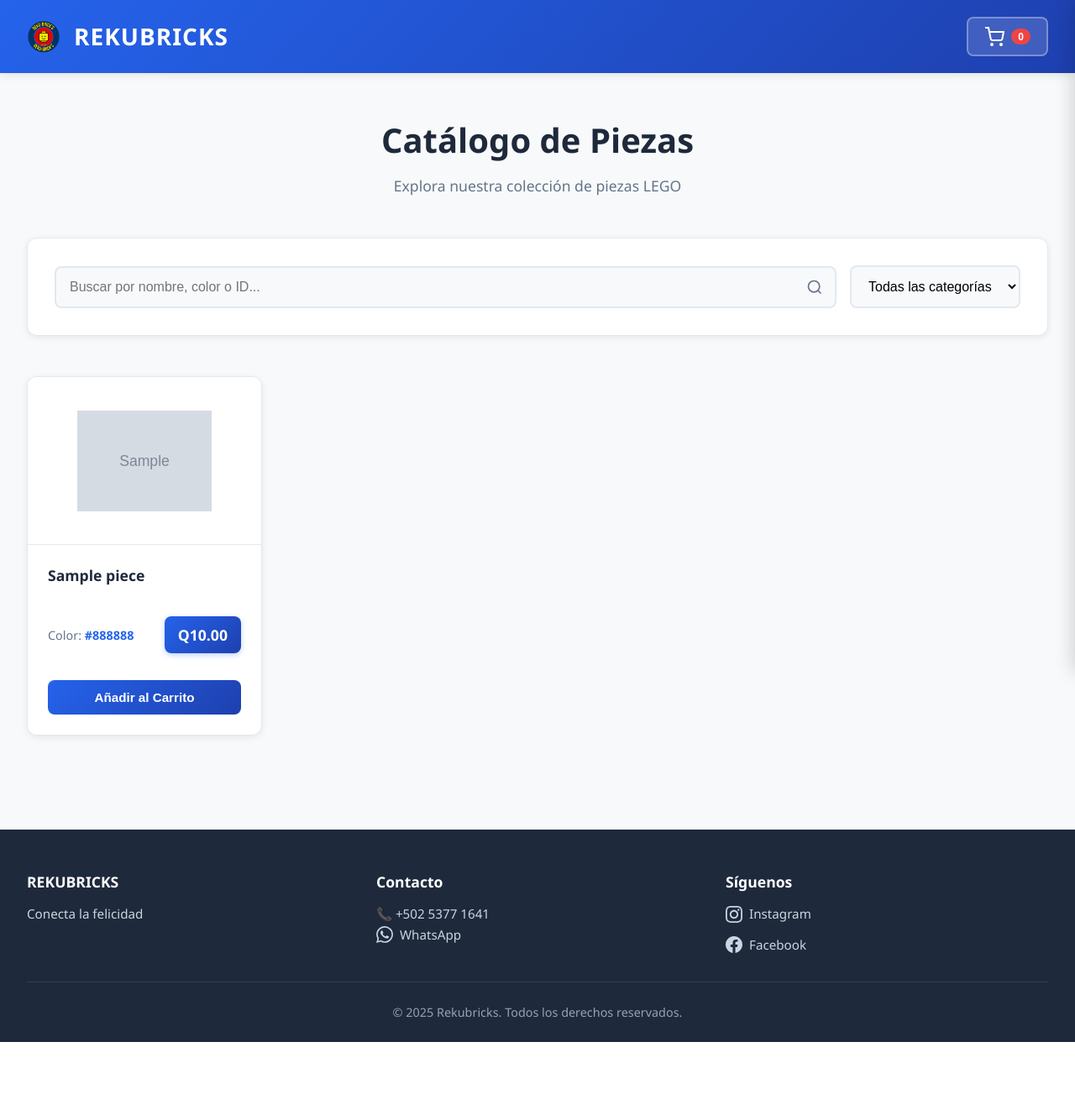
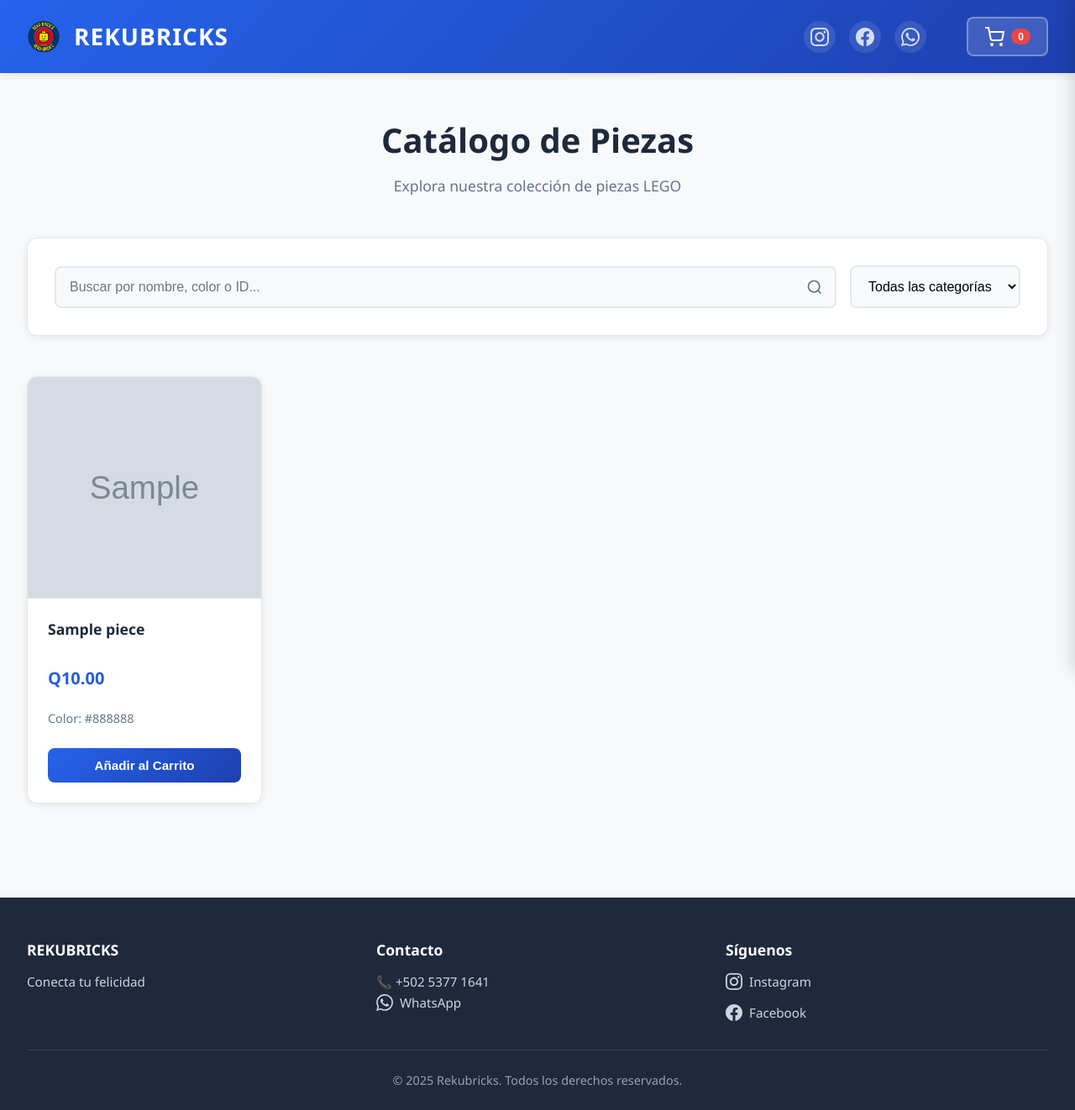
Before and after one commit to valevasqc/rekubricks_webapp, a Flask app: template templates/index.html in a window 1280 px wide. Shown: the whole page at 84% size. Before the commit the page ends 1241 px from the top, so only its background shows below. Run offline with Flask 3, Linux system fonts and the light colour scheme; the template is opened without the code that fills it: most values are stand-ins (such as "Sample title", 1, 10 or a date in 2020); grey boxes marked "Sample" are stand-in pictures.

Commit message:
website stylistic changes

```diff
--- a/static/script.js
+++ b/static/script.js
@@ -10,6 +10,12 @@
  */
 function searchProducts(searchTerm) {
     currentSearchTerm = searchTerm.toLowerCase();
+    // Reset category to 'all' when searching
+    currentCategory = 'all';
+    const categorySelect = document.getElementById('categoryFilter');
+    if (categorySelect) {
+        categorySelect.value = 'all';
+    }
     applyFilters();
 }
 
@@ -91,8 +97,8 @@
 
 // Update cart counter in header
 function updateCartCount() {
-    const totalItems = cart.reduce((sum, item) => sum + item.quantity, 0);
-    document.getElementById('cartCount').textContent = totalItems;
+    const uniqueItems = cart.length;
+    document.getElementById('cartCount').textContent = uniqueItems;
 }
 
 // Update cart display in panel
--- a/static/style.css
+++ b/static/style.css
@@ -59,6 +59,32 @@
     display: flex;
     align-items: center;
     gap: 1.5rem;
+}
+
+.social-icons {
+    display: flex;
+    align-items: center;
+    gap: 1rem;
+    margin-right: 1.5rem;
+}
+
+.social-icon {
+    color: rgba(255, 255, 255, 0.8);
+    display: flex;
+    align-items: center;
+    justify-content: center;
+    width: 38px;
+    height: 38px;
+    border-radius: 50%;
+    background: rgba(255, 255, 255, 0.1);
+    transition: all 0.3s ease;
+    text-decoration: none;
+}
+
+.social-icon:hover {
+    background: rgba(255, 255, 255, 0.2);
+    color: #ffffff;
+    transform: translateY(-2px);
 }
 
 .cart-button {
@@ -559,17 +585,17 @@
 
 .card-image {
     background: #ffffff;
-    padding: 2rem;
+    /* padding: 2.25rem; slightly larger padding to accommodate bigger image */
     display: flex;
     justify-content: center;
     align-items: center;
-    min-height: 200px;
+    min-height: 180px; /* increase image container height */
     border-bottom: 1px solid #e2e8f0;
 }
 
 .card-image img {
-    max-width: 160px;
-    max-height: 160px;
+    max-width: 350px;  /* increase image size */
+    max-height: 350px;
     object-fit: contain;
     transition: transform 0.3s ease;
 }
@@ -591,36 +617,26 @@
     font-weight: 600;
     color: #1e293b;
     line-height: 1.4;
-    min-height: 2.8rem;
-}
-
-.card-info {
-    display: flex;
-    justify-content: space-between;
-    align-items: center;
-    gap: 1rem;
-    margin-bottom: 1rem;
-    flex-wrap: wrap;
+    min-height: 2.2rem; /* reduce min-height to tighten space for single-line titles */
 }
 
 .color-label {
+    display: block;
     font-size: 0.9rem;
-    color: #64748b;
-}
-
-.color-label strong {
-    color: #2563eb;
-    font-weight: 600;
+    color: #64748b; /* gray text only */
+    margin-bottom: 0.5rem; /* smaller gap below color */
 }
 
 .price {
+    display: block;
     background: linear-gradient(135deg, #2563eb 0%, #1e40af 100%);
-    color: #ffffff;
-    padding: 0.5rem 1rem;
-    border-radius: 8px;
-    font-size: 1.1rem;
+    -webkit-background-clip: text;
+    -webkit-text-fill-color: transparent;
+    background-clip: text;
+    font-size: 1.25rem;
     font-weight: 700;
-    box-shadow: 0 2px 6px rgba(37, 99, 235, 0.3);
+    margin-top: 0.25rem;
+    margin-bottom: 0.25rem; /* tighter spacing around price */
 }
 
 .add-to-cart-btn {
@@ -822,13 +838,13 @@
     }
 
     .card-image {
-        min-height: 180px;
-        padding: 1.5rem;
+        min-height: 200px;
+        padding: 1.75rem;
     }
 
     .card-image img {
-        max-width: 140px;
-        max-height: 140px;
+        max-width: 160px;
+        max-height: 160px;
     }
 
     .footer-content {
@@ -892,12 +908,6 @@
         gap: 1.25rem;
     }
 
-    .card-info {
-        flex-direction: column;
-        align-items: flex-start;
-        gap: 0.75rem;
-    }
-
     .price {
         align-self: stretch;
         text-align: center;
--- a/templates/index.html
+++ b/templates/index.html
@@ -18,6 +18,23 @@
                 <h1>REKUBRICKS</h1>
             </div>
             <nav class="nav">
+                <div class="social-icons">
+                    <a href="https://www.instagram.com/reku_bricks/" target="_blank" class="social-icon" aria-label="Instagram">
+                        <svg width="22" height="22" viewBox="0 0 24 24" fill="currentColor">
+                            <path d="M12 2.163c3.204 0 3.584.012 4.85.07 3.252.148 4.771 1.691 4.919 4.919.058 1.265.069 1.645.069 4.849 0 3.205-.012 3.584-.069 4.849-.149 3.225-1.664 4.771-4.919 4.919-1.266.058-1.644.07-4.85.07-3.204 0-3.584-.012-4.849-.07-3.26-.149-4.771-1.699-4.919-4.92-.058-1.265-.07-1.644-.07-4.849 0-3.204.013-3.583.07-4.849.149-3.227 1.664-4.771 4.919-4.919 1.266-.057 1.645-.069 4.849-.069zm0-2.163c-3.259 0-3.667.014-4.947.072-4.358.2-6.78 2.618-6.98 6.98-.059 1.281-.073 1.689-.073 4.948 0 3.259.014 3.668.072 4.948.2 4.358 2.618 6.78 6.98 6.98 1.281.058 1.689.072 4.948.072 3.259 0 3.668-.014 4.948-.072 4.354-.2 6.782-2.618 6.979-6.98.059-1.28.073-1.689.073-4.948 0-3.259-.014-3.667-.072-4.947-.196-4.354-2.617-6.78-6.979-6.98-1.281-.059-1.69-.073-4.949-.073zm0 5.838c-3.403 0-6.162 2.759-6.162 6.162s2.759 6.163 6.162 6.163 6.162-2.759 6.162-6.163c0-3.403-2.759-6.162-6.162-6.162zm0 10.162c-2.209 0-4-1.79-4-4 0-2.209 1.791-4 4-4s4 1.791 4 4c0 2.21-1.791 4-4 4zm6.406-11.845c-.796 0-1.441.645-1.441 1.44s.645 1.44 1.441 1.44c.795 0 1.439-.645 1.439-1.44s-.644-1.44-1.439-1.44z"/>
+                        </svg>
+                    </a>
+                    <a href="https://www.facebook.com/brickmarketgt/" target="_blank" class="social-icon" aria-label="Facebook">
+                        <svg width="22" height="22" viewBox="0 0 24 24" fill="currentColor">
+                            <path d="M24 12.073c0-6.627-5.373-12-12-12s-12 5.373-12 12c0 5.99 4.388 10.954 10.125 11.854v-8.385H7.078v-3.47h3.047V9.43c0-3.007 1.792-4.669 4.533-4.669 1.312 0 2.686.235 2.686.235v2.953H15.83c-1.491 0-1.956.925-1.956 1.874v2.25h3.328l-.532 3.47h-2.796v8.385C19.612 23.027 24 18.062 24 12.073z"/>
+                        </svg>
+                    </a>
+                    <a href="https://wa.me/50253771641" target="_blank" class="social-icon" aria-label="WhatsApp">
+                        <svg width="22" height="22" viewBox="0 0 24 24" fill="currentColor">
+                            <path d="M17.472 14.382c-.297-.149-1.758-.867-2.03-.967-.273-.099-.471-.148-.67.15-.197.297-.767.966-.94 1.164-.173.199-.347.223-.644.075-.297-.15-1.255-.463-2.39-1.475-.883-.788-1.48-1.761-1.653-2.059-.173-.297-.018-.458.13-.606.134-.133.298-.347.446-.52.149-.174.198-.298.298-.497.099-.198.05-.371-.025-.52-.075-.149-.669-1.612-.916-2.207-.242-.579-.487-.5-.669-.51-.173-.008-.371-.01-.57-.01-.198 0-.52.074-.792.372-.272.297-1.04 1.016-1.04 2.479 0 1.462 1.065 2.875 1.213 3.074.149.198 2.096 3.2 5.077 4.487.709.306 1.262.489 1.694.625.712.227 1.36.195 1.871.118.571-.085 1.758-.719 2.006-1.413.248-.694.248-1.289.173-1.413-.074-.124-.272-.198-.57-.347m-5.421 7.403h-.004a9.87 9.87 0 01-5.031-1.378l-.361-.214-3.741.982.998-3.648-.235-.374a9.86 9.86 0 01-1.51-5.26c.001-5.45 4.436-9.884 9.888-9.884 2.64 0 5.122 1.03 6.988 2.898a9.825 9.825 0 012.893 6.994c-.003 5.45-4.437 9.884-9.885 9.884m8.413-18.297A11.815 11.815 0 0012.05 0C5.495 0 .16 5.335.157 11.892c0 2.096.547 4.142 1.588 5.945L.057 24l6.305-1.654a11.882 11.882 0 005.683 1.448h.005c6.554 0 11.89-5.335 11.893-11.893A11.821 11.821 0 0020.885 3.488"/>
+                        </svg>
+                    </a>
+                </div>
                 <button class="cart-button" id="cartButton">
                     <svg width="24" height="24" viewBox="0 0 24 24" fill="none" stroke="currentColor" stroke-width="2">
                         <circle cx="9" cy="21" r="1"></circle>
@@ -103,10 +120,8 @@
                     </div>
                     <div class="card-body">
                         <h3 class="card-title">{{ piece['Piece_Name']|e }}</h3>
-                        <div class="card-info">
-                            <span class="color-label">Color: <strong>{{ piece['Color']|e }}</strong></span>
                             <span class="price">Q{{ "%.2f"|format(piece['Price']|float) }}</span>
-                        </div>
+                            <span class="color-label">Color: {{ piece['Color']|e }}</span>
                         <button
                             class="add-to-cart-btn"
                             data-id="{{ (piece['Piece_ID']|string + '-' + (piece['Color']|string|replace(' ', '-')|replace('/', '-')|lower))|e }}"
@@ -134,7 +149,7 @@
             <div class="footer-content">
                 <div class="footer-section">
                     <h4>REKUBRICKS</h4>
-                    <p>Conecta la felicidad</p>
+                    <p>Conecta tu felicidad</p>
                 </div>
                 <div class="footer-section">
                     <h4>Contacto</h4>
```
Also changed, not shown: debug.html (deleted, +0 -290 lines), .github/copilot-instructions.md, public/images/arco.png (added), 3 other files.
